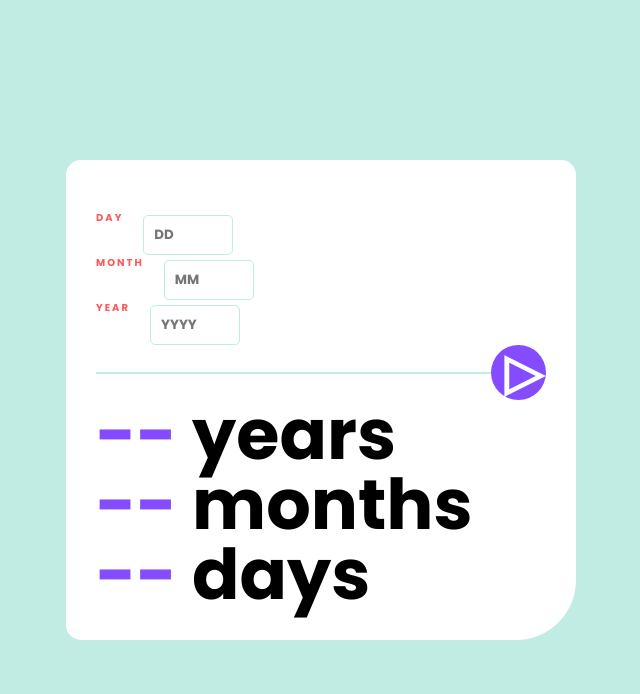
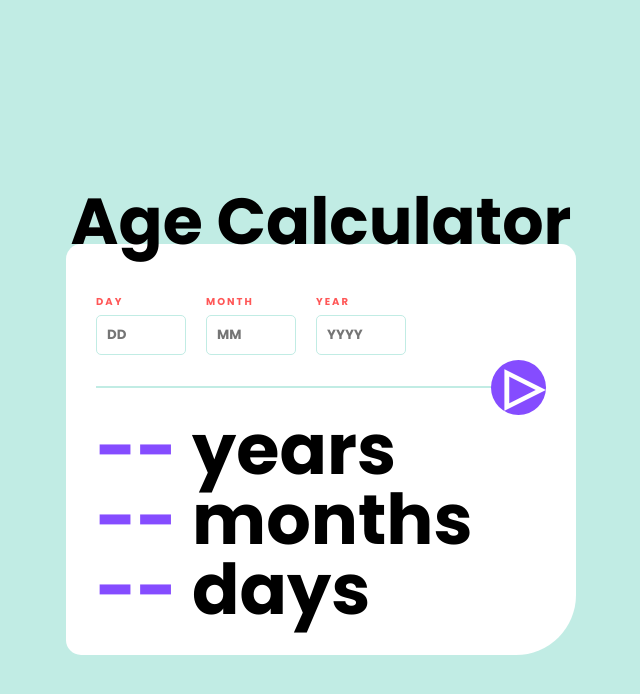
Before and after one commit to Rishabh0-0/age-calc, a plain HTML site: page index.html in a window 1280 px wide. Shown: the whole page, without its empty margins (319-959 px from the left). Drawn offline with Linux system fonts and the light colour scheme.

Commit message:
Add files via upload

```diff
--- a/index.html
+++ b/index.html
@@ -12,19 +12,22 @@
     <title>Age Calculator</title>
   </head>
   <body>
+    <div class="headContainer">
+      <h4>Age Calculator</h4>
+    </div>
     <div class="container">
-      <div class="inputSec">
-        <div class="inputSecContainer">
+      <div class="inputSecContainer">
+        <div class="inputSec">
           <label for="day">DAY</label>
           <input type="number" name="day" id="dayInput" placeholder="DD">
           <p class="inputValid"></p>
         </div>
-        <div class="inputSecContainer">
+        <div class="inputSec">
           <label for="month">MONTH</label>
           <input type="number" name="month" id="monthInput" placeholder="MM">
           <p class="inputValid"></p>
         </div>
-        <div class="inputSecContainer">
+        <div class="inputSec">
           <label for="year">YEAR</label>
           <input type="number" name="year" id="yearInput" placeholder="YYYY">
           <p class="inputValid"></p>
--- a/styles.css
+++ b/styles.css
@@ -39,6 +39,7 @@ body {
 
 .inputSecContainer {
     display: flex;
+
     gap: 20px;
     font-weight: 700;
     font-size: 10px;
```
Also changed, not shown: 3 other files.
